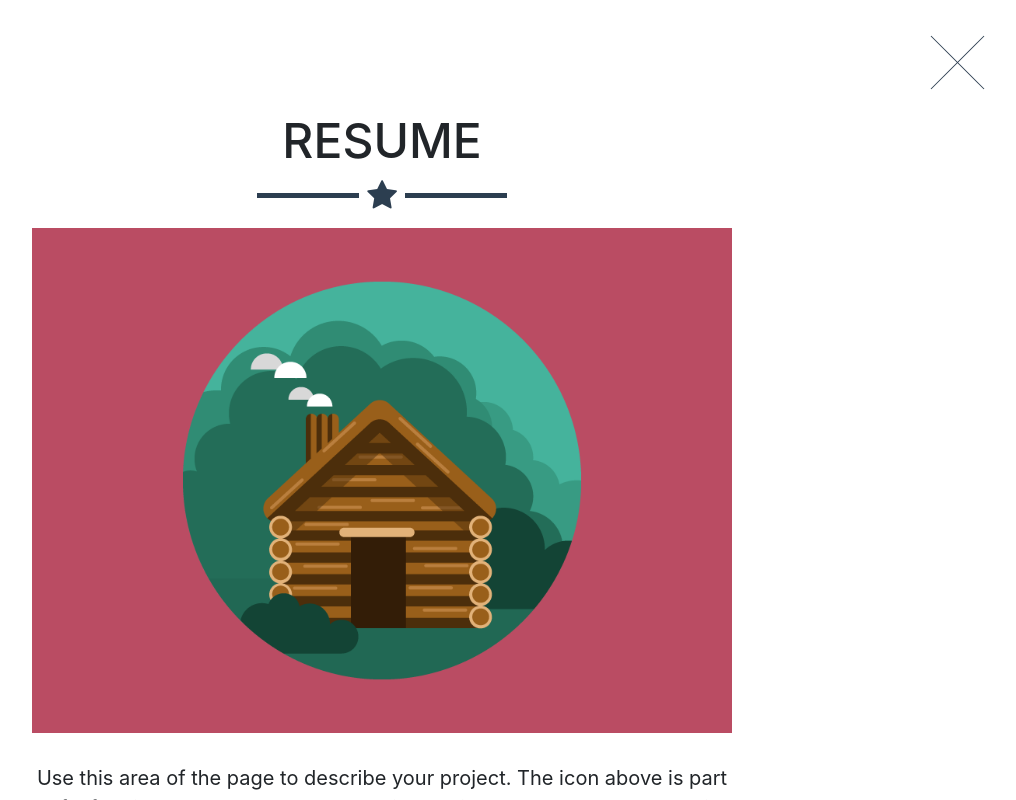
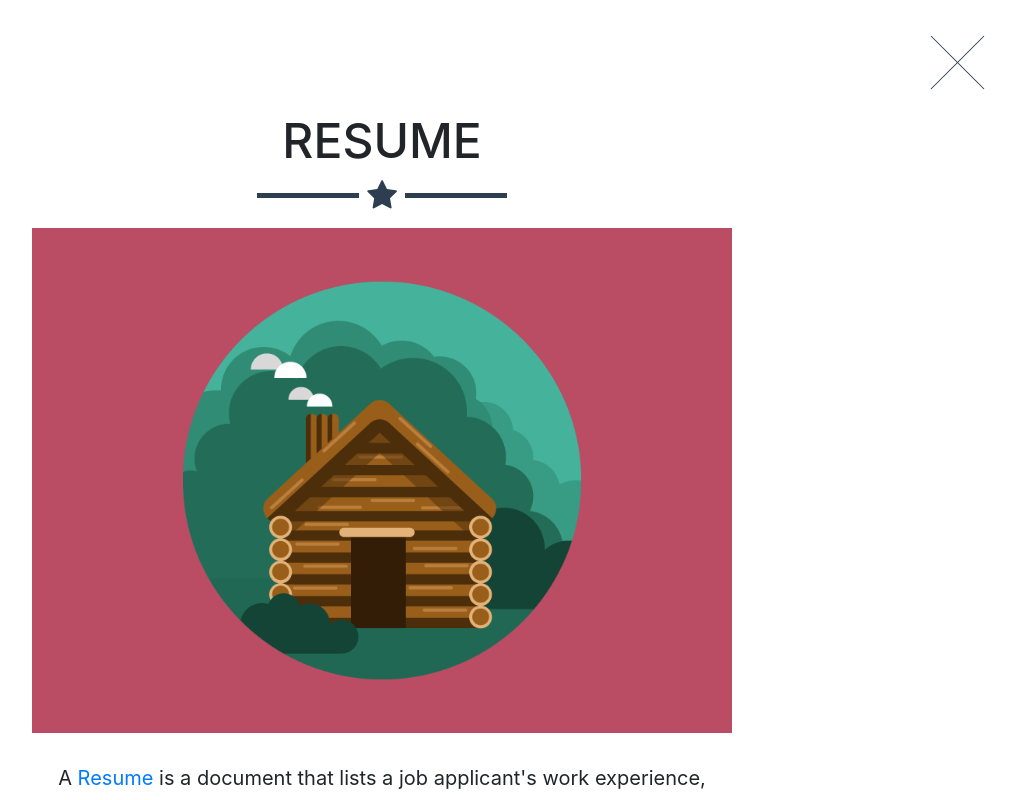
Before and after one commit to AEBG/aebg.github.io, a website with bundled scripts: page index.html in a window 1280 px wide. Both pictures are taken after a click on the link 260 px from the left and 1131 px from the top of the page. Shown: the part 731-1531 px from the top of the page, without its empty margins (258-1274 px from the left). Built offline with nearby package versions, Linux system fonts and the light colour scheme; a script that the page names is missing.

Commit message:
Upload File

```diff
--- a/index.html
+++ b/index.html
@@ -270,8 +270,8 @@ s.setAttribute('data-timestamp', +new Date());
                   <h2>Resume </h2>
                   <hr class="star-primary">
                   <img class="img-fluid img-centered" src="img/portfolio/cabin.png" alt="">
-                  <p>Use this area of the page to describe your project. The icon above is part of a free icon set by
-                    <a href="https://aebg.github.io/aebg-.github.io/"> Resume</a>. On their website, you can download their free set with 16 icons, or you can purchase the entire set with 146 icons for only $12!</p>
+                  <p> A
+                    <a href="https://aebg.github.io/aebg-.github.io/"> Resume</a> is a document that lists a job applicant's work experience, education, and skills.</p>
                   <ul class="list-inline item-details">
                     <li>Client:
                       <strong>
```
